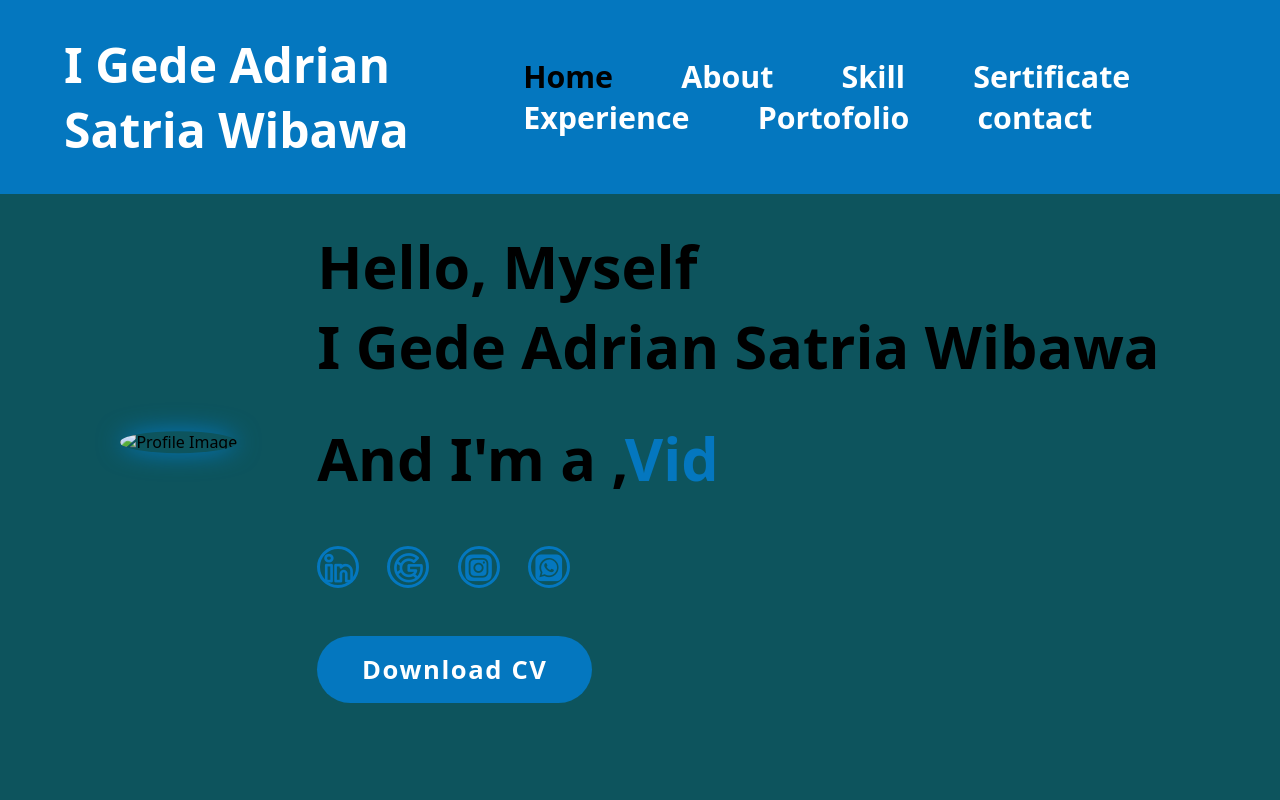
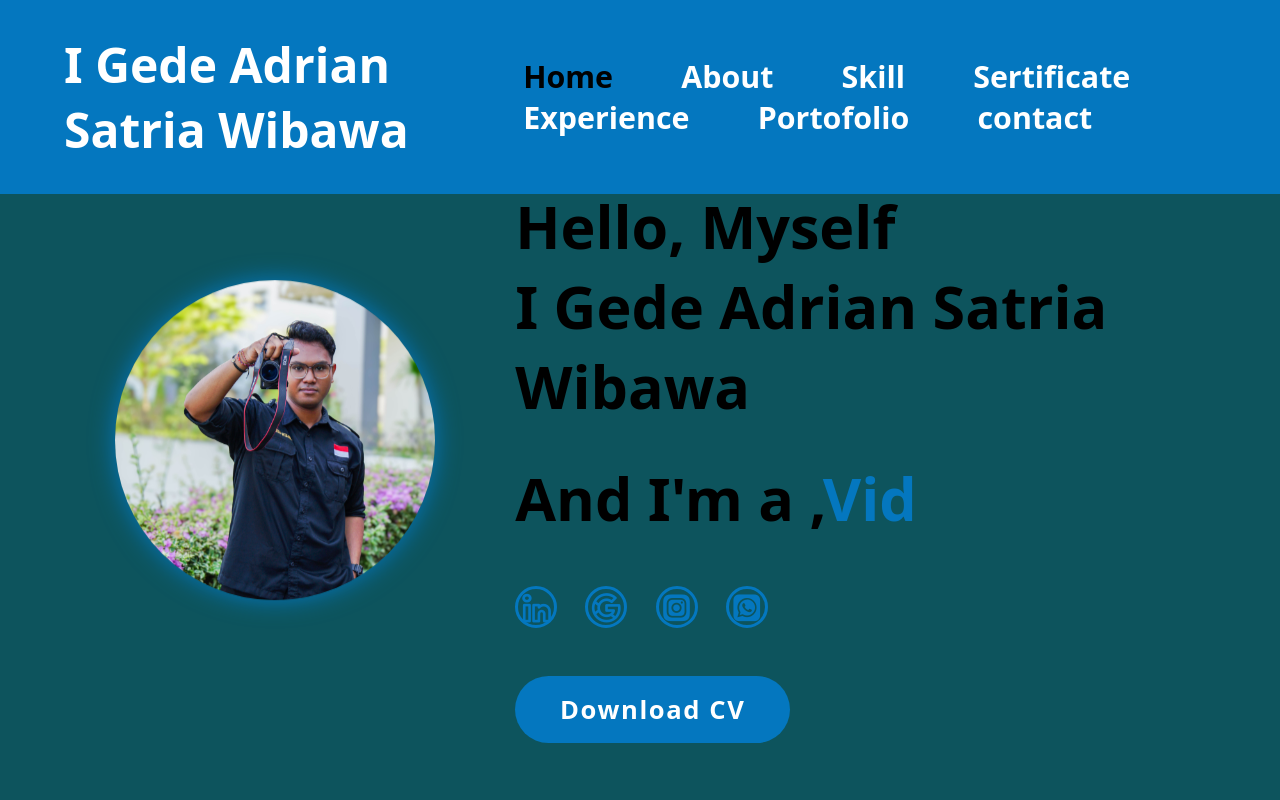
Before and after one commit to yaannsa-design/project-pemweb, a plain HTML site: page index.html in a window 1280 px wide. Shown: the top 800 px of the page. Drawn offline with nearby package versions, Linux system fonts and the light colour scheme; files whose address does not match are found by name.

Commit message:
Update index.html

```diff
--- a/index.html
+++ b/index.html
@@ -34,7 +34,7 @@
 
         <section class="home" id="home">
             <div class="home-img">
-                <img src="assets/edit coba coba-7.jpg" alt="Profile Image">
+                <img src="editcobacoba-7.jpg" alt="Profile Image">
             </div>
             <div class="home-content">
                 <h3>Hello, Myself</h3>
```
